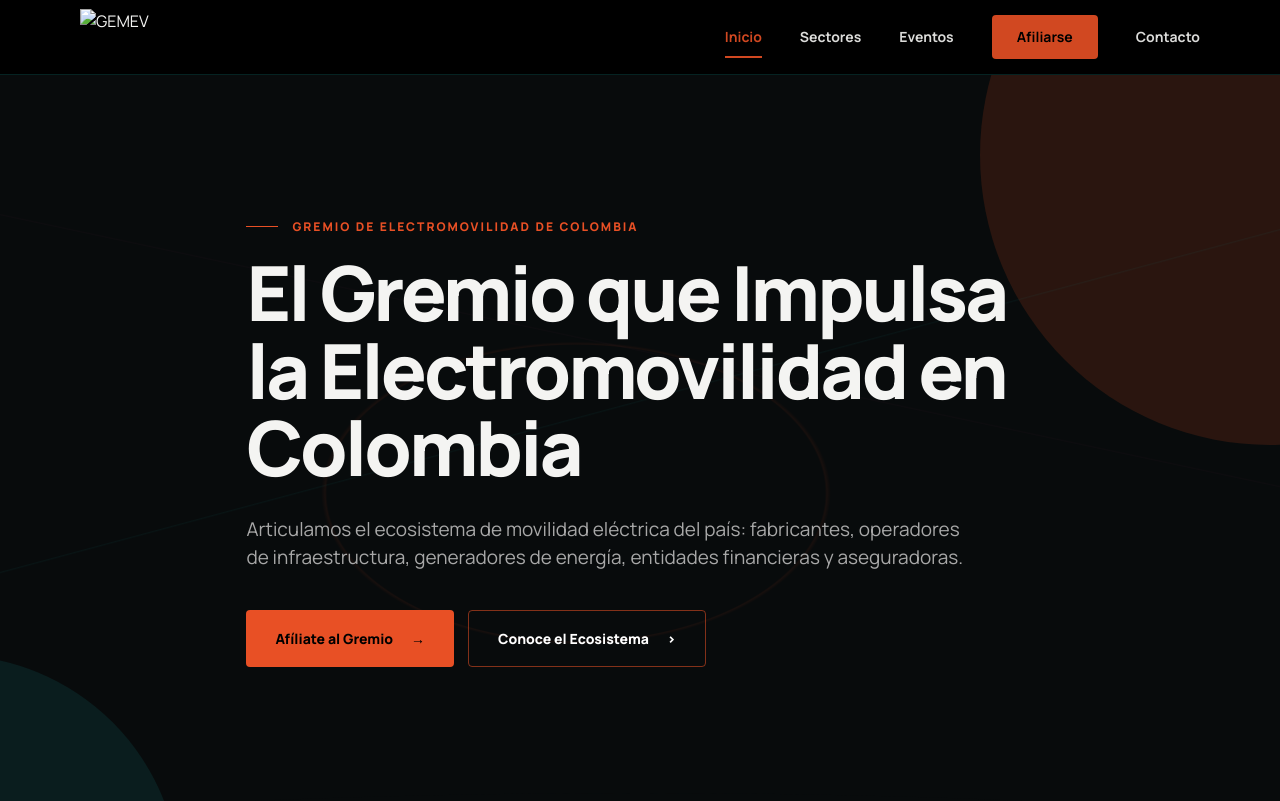
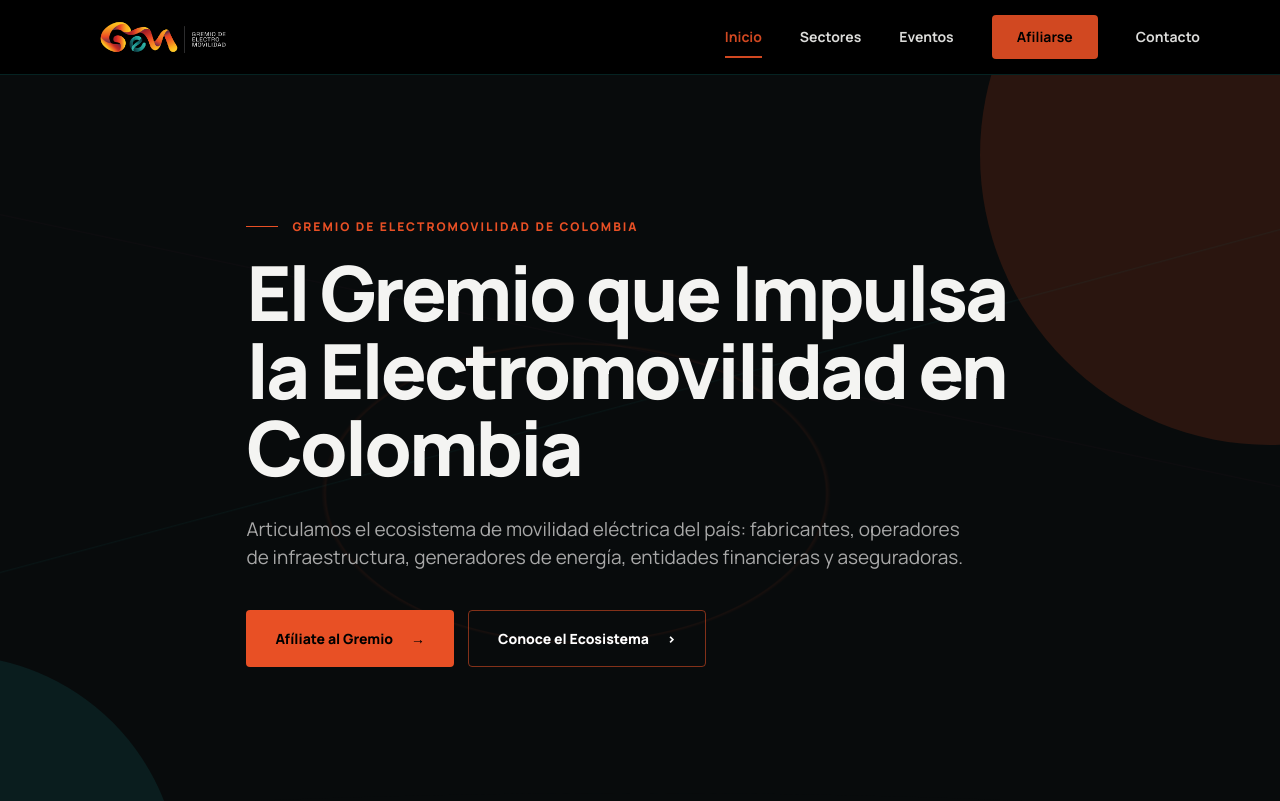
Before and after one commit to davidamayagarzon-stack/gemev-web, a plain HTML site: page index.html in a window 1280 px wide. Shown: the top 801 px of the page. Drawn offline with Linux system fonts and the light colour scheme.

Commit message:
image fix

```diff
--- a/index.html
+++ b/index.html
@@ -15,7 +15,7 @@
   <header class="site-header">
     <div class="container nav-wrap">
       <a class="brand" href="#inicio" aria-label="GEMEV - Inicio">
-        <img src="assets/gemev-log.svg" alt="GEMEV">
+        <img src="assets/gemev-logo.png" alt="GEMEV">
       </a>
 
       <button class="menu-toggle" type="button" aria-label="Abrir menú" aria-expanded="false" aria-controls="main-menu">
@@ -182,7 +182,7 @@
 
   <footer class="footer">
     <div class="container footer-grid">
-      <img src="assets/gemev-log.svg" alt="GEMEV">
+      <img src="assets/gemev-logo.png" alt="GEMEV">
       <p>Gremio de Electromovilidad de Colombia</p>
       <p>© <span id="year"></span> GEMEV. Todos los derechos reservados.</p>
     </div>
```
